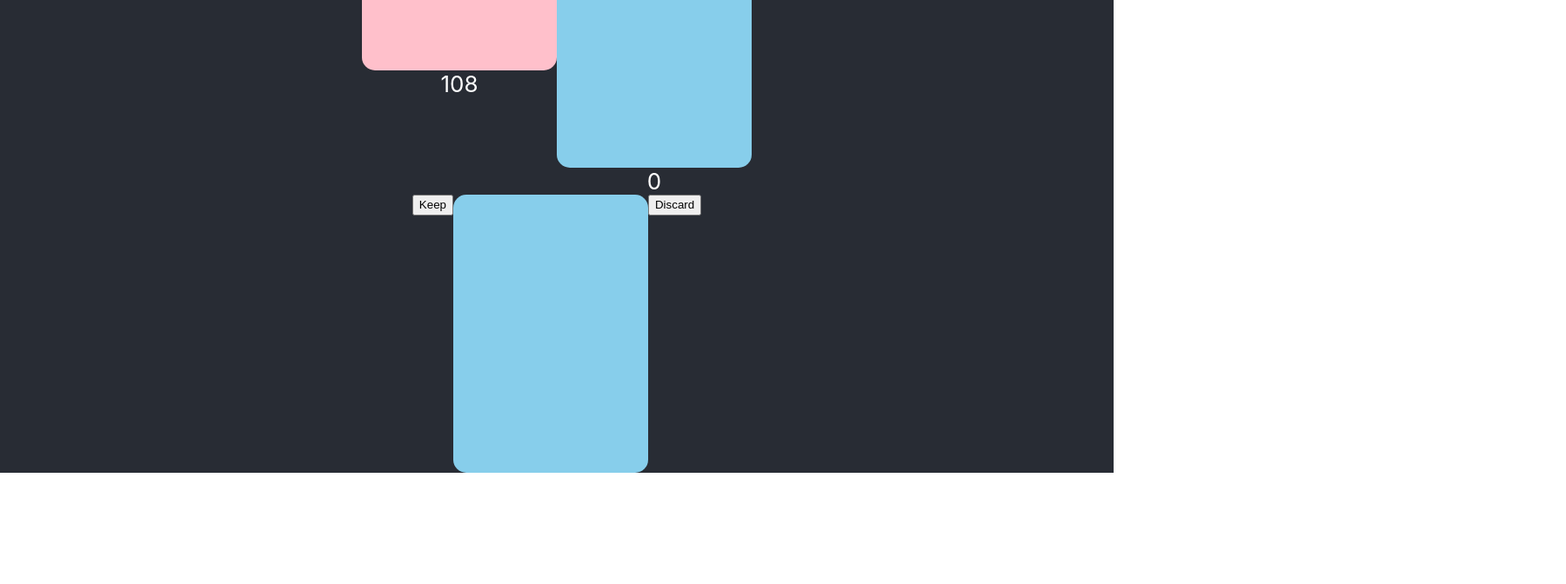
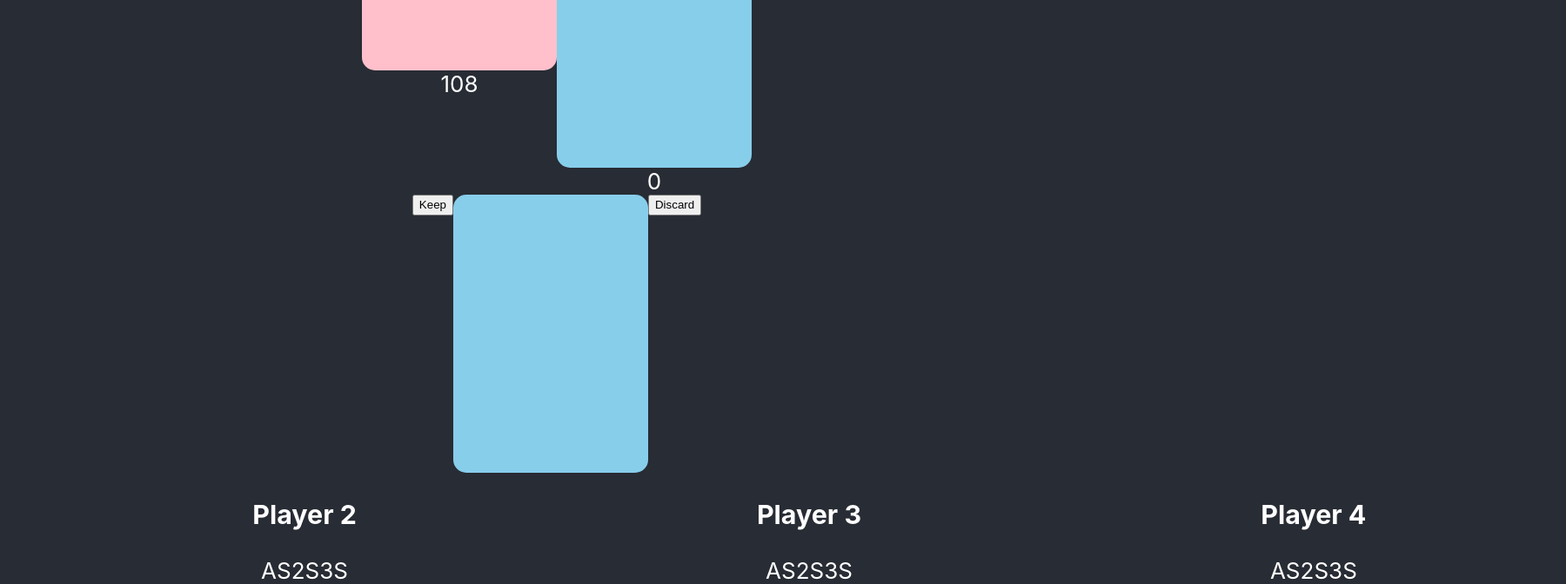
Before and after one commit to Gregory-Hawman/progressiveRummy, a React (Create React App) app in the folder rummy-app/: page / in a window 1280 px wide. Shown: the part 403-1075 px from the top of the page at 87% size, 1800 px wide, since content can reach past the window. Before the commit the page ends 947 px from the top, so only its background shows below. Built offline with nearby package versions, Linux system fonts and the light colour scheme.

Commit message:
up to date version, seperated out some of the components.

```diff
--- a/rummy-app/src/App.js
+++ b/rummy-app/src/App.js
@@ -3,6 +3,7 @@ import './App.css';
 import Deck from './components/deck';
 import Discards from './components/discards';
 import DrawnCard from './components/drawnCard';
+import DealCards from './components/deal';
 
 const suits = ['S', 'H', 'C', 'D'];
 const values = [1, 2, 3, 4, 5, 6, 7, 8, 9, 10, 'J', 'Q', 'K'];
@@ -35,7 +36,8 @@ function App() {
 
   const [playerCount, setPlayerCount] = useState(4);
   const [round, setRound] = useState(3);
-
+  const [hand, setHand] = useState(['AS','2S','3S'])
+  console.log(hand);
   function Shuffle(array) {
     var m = array.length, t, i;
     // While there remain elements to shuffle…
@@ -49,11 +51,6 @@ function App() {
     }
     setDeckPile(array);
   }
-
-  // function DealCards () {
-  //   Shuffle(cards)
-
-  // }
 
   const less = '<'
   const more = '>'
@@ -131,17 +128,54 @@ function App() {
 
         <div>
           {/* <DealCards
-          drawPile={deckPile}
-          playerCount={playerCount}
-          round={round}
-          setDeckCount={setDeckCount}
+            drawPile={deckPile}
+            playerCount={playerCount}
+            round={round}
+            setDeckCount={setDeckCount}
           /> */}
         </div>
 
+        <div>
+          <Players
+            hand={hand}
+            playerCount={playerCount}
+          />
+        </div>
 
       </header>
     </div>
   );
 }
 
+function Players ({ hand, playerCount }) {
+  const playersArray = Array.from({length: playerCount}, (_, index) => index + 1);
+  console.log(playersArray)
+
+  return (
+    <div className='players'>
+      {playersArray.map((player, index) => {
+
+        return (
+          <div key={index}>
+            <h3>Player {player}</h3>
+            <div className= 'hand'>
+              <Hand
+              hand={hand}
+              />
+            </div>
+          </div>
+        )
+      })}
+    </div>
+  )
+}
+
+function Hand ({hand}) {
+  return (
+    <div>
+      {hand}
+    </div>
+  )
+}
+
 export default App;
--- a/rummy-app/src/components/deal.js
+++ b/rummy-app/src/components/deal.js
@@ -3,36 +3,33 @@ import '..//App.css';
 
 //assuming 4 players on first hand for now.
 function DealCards({drawPile, deckCount, setDeckCount, playerCount, round, setRound}) {
-  //take top card from drawPile and give it to player 1
-  console.log(drawPile)
-  let handOne = drawPile.shift()
-  let handTwo = drawPile.shift()
-  let handThree = drawPile.shift()
-  let handFour = drawPile.shift()
-  console.log(drawPile)
+    // while loop (while i < the rounds) so as long as it less that the rounds it keeps dealing cards to each player
+    // take top card from drawPile and give it to player 1
+    // decrement deckCount
+    // take top card from drawPile and give it to player 2
+    // decrement deckCount
 
-  setDeckCount(deckCount - 1)
+    let hands = []
+    hands.fill([], 0, playerCount)
+    console.log('HANDS',hands);
 
-  return (
-    <div className='players'>
-      <div>
-        <h3>Player 1</h3>
-        <p>{handOne}</p>
-      </div>
-      <div>
-        <h3>Player 2</h3>
-        <p>{handTwo}</p>
-      </div>
-      <div>
-        <h3>Player 3</h3>
-        <p>{handThree}</p>
-      </div>
-      <div>
-        <h3>Player 4</h3>
-        <p>{handFour}</p>
-      </div>
-    </div>
-  )
-}
+    let c = 0 // cards this round
+    // deal cards to players for the current round they are on
+    while (c < round) {
+        // individual deal a card, go to next player, everyones card count goes up +1
+        for (let i = 0; i < playerCount; i++) {
+            let dealCard = drawPile.shift();
+
+
+        }
+        c++
+    }
+
+    return (
+        <div className='players'>
+
+        </div>
+    )
+};
 
 export default DealCards
```
